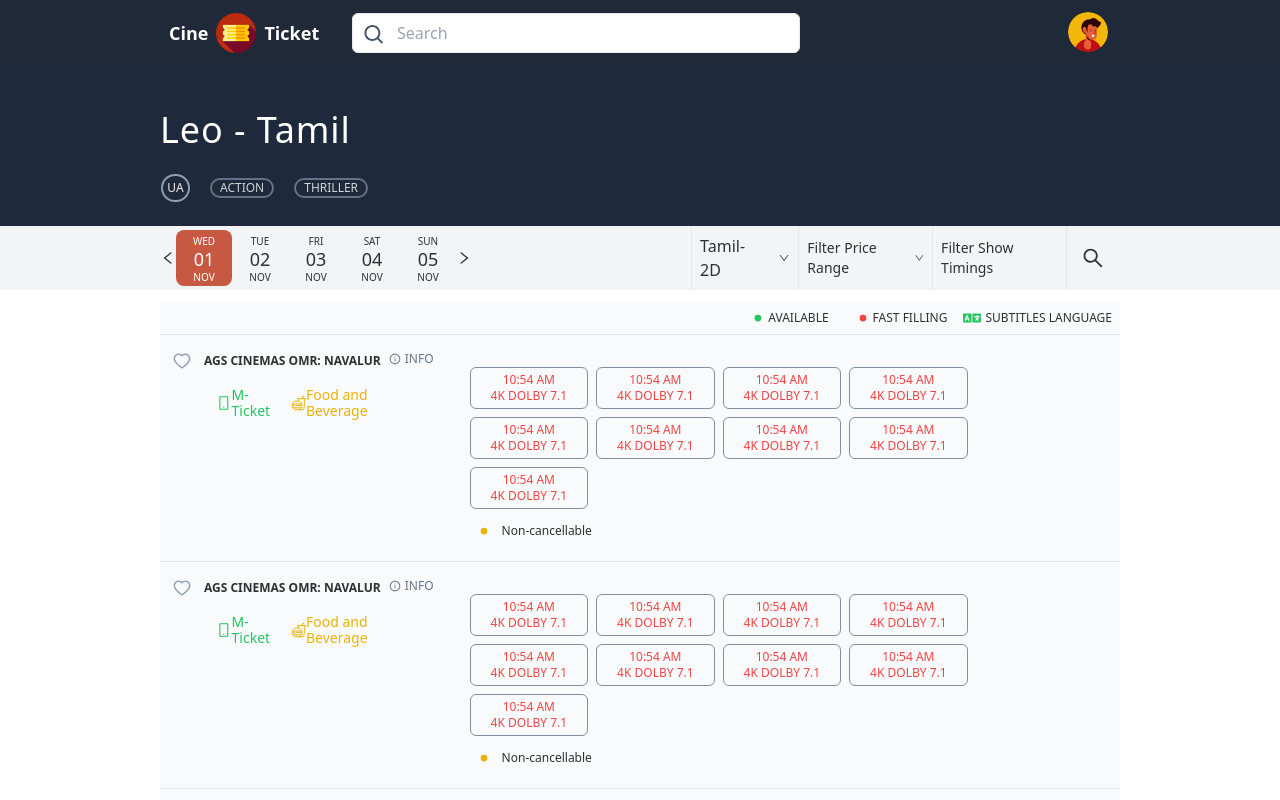
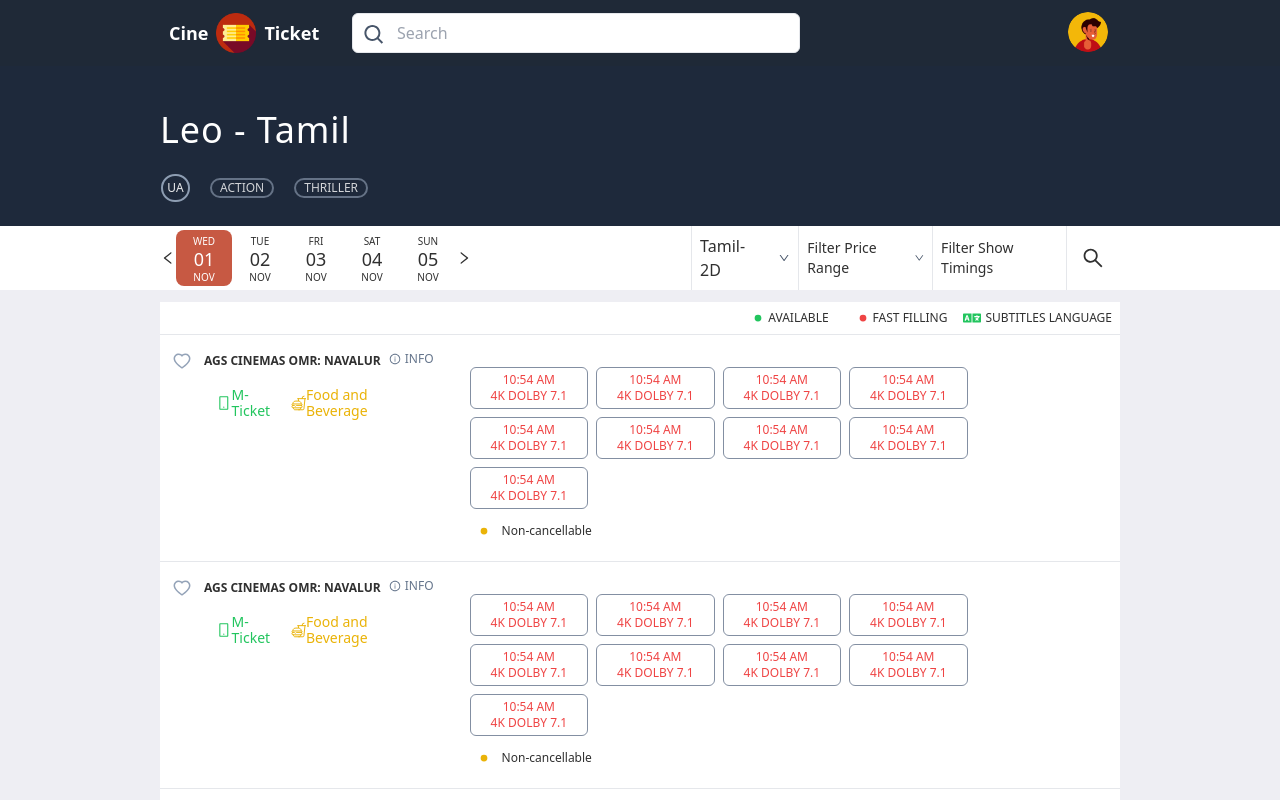
Before and after one commit to jaffarsdq/CineTicket, a React (Vite) app: page /buytickets in a window 1280 px wide. Shown: the top 800 px of the page. Built offline with nearby package versions, Linux system fonts and the light colour scheme.

Commit message:
changed theme

```diff
--- a/src/components/BT_DateAndShowBanner.tsx
+++ b/src/components/BT_DateAndShowBanner.tsx
@@ -3,7 +3,7 @@
 
 function DateAndShowBanner() {
   return (
-    <div className="h-16 bg-gray-100">
+    <div className="h-16 bg-white">
         <div className="w-9/12 h-full mx-auto flex items-center">
 
             <div className="flex-[1] h-full flex items-center">
--- a/src/index.css
+++ b/src/index.css
@@ -9,12 +9,16 @@
   font-family: IBM+Plex+Sans,Arial, Helvetica, sans-serif;
 }
 
+body {
+  background: rgb(238, 238, 243);
+}
+
 .slick-next, .slick-prev {
-    background-color: inherit; /* Change background color */
-    color: #fff; /* Change text color */
-    border-radius: 50%; /* Make it round */ /* Change font size */
-    border: none;
-  }
+  background-color: inherit; /* Change background color */
+  color: #fff; /* Change text color */
+  border-radius: 50%; /* Make it round */ /* Change font size */
+  border: none;
+}
 
   /* Optionally, you can style the button on hover */
 .slick-next:hover, .slick-prev:hover {
--- a/src/pages/buyTickets/BuyTickets.tsx
+++ b/src/pages/buyTickets/BuyTickets.tsx
@@ -9,7 +9,7 @@
       <MovieTitleBanner/>
       <DateAndShowBanner/>
 
-      <div className="w-9/12 bg-gray-50 mx-auto mt-3">
+      <div className="w-9/12 bg-white mx-auto mt-3">
 
         <BT_topBar/>
 
```
